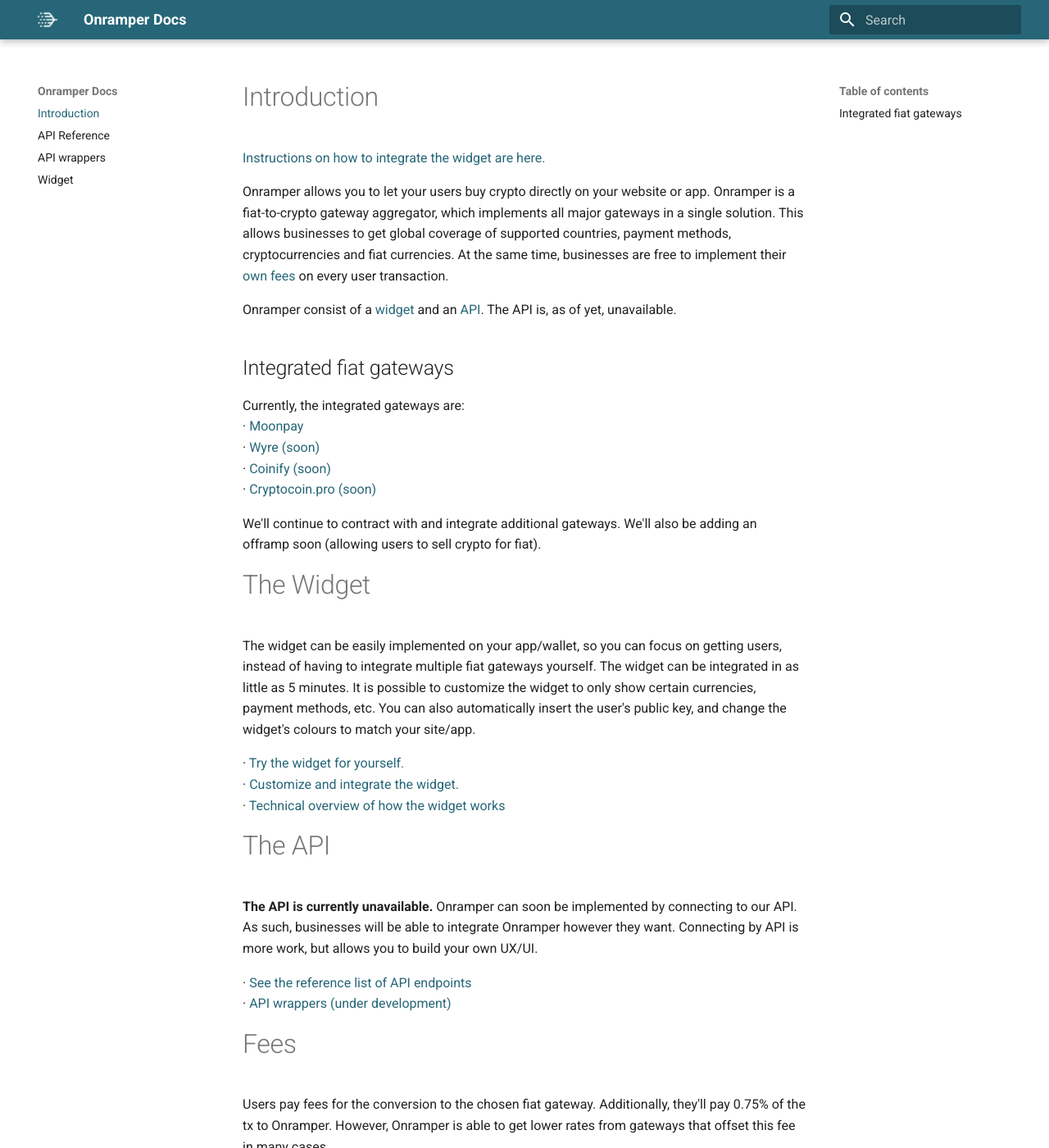
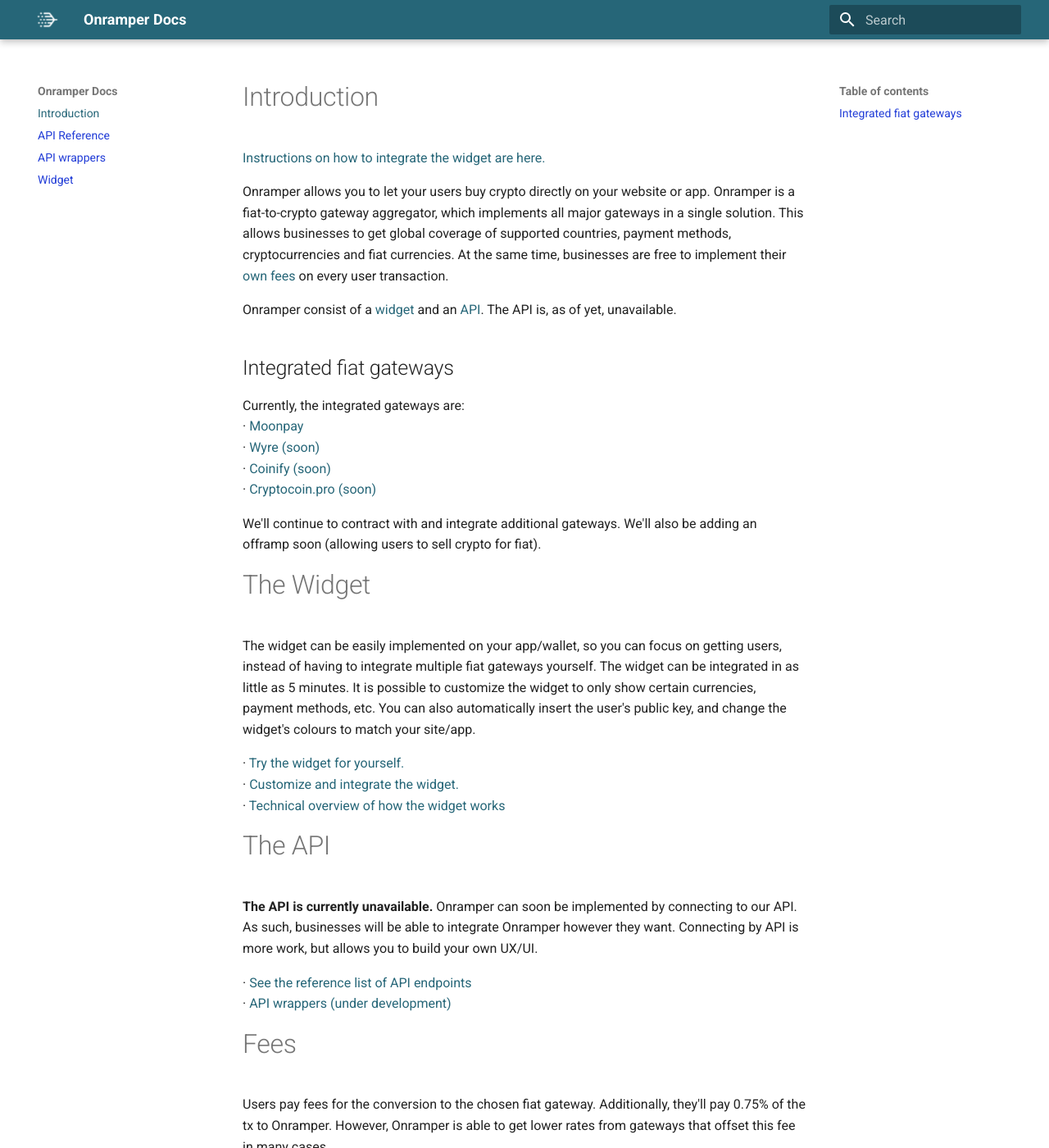
Before and after one commit to onramper/docs, an MkDocs documentation site: the page built from docs/index.md, in a window 1280 px wide and 1400 px high. Shown: the whole window at 82% size. Built offline with MkDocs 1.6.1 and Material for MkDocs 9.7.7, drawn with Linux system fonts in a browser that asks for light colours.

Commit message:
Update colors.css

```diff
--- a/docs/stylesheets/colors.css
+++ b/docs/stylesheets/colors.css
@@ -1,5 +1,8 @@
 :root {
   --md-primary-fg-color:               #266678;
+}
+a {
+  color: #223dd7;
 }
 
 footer {
```
